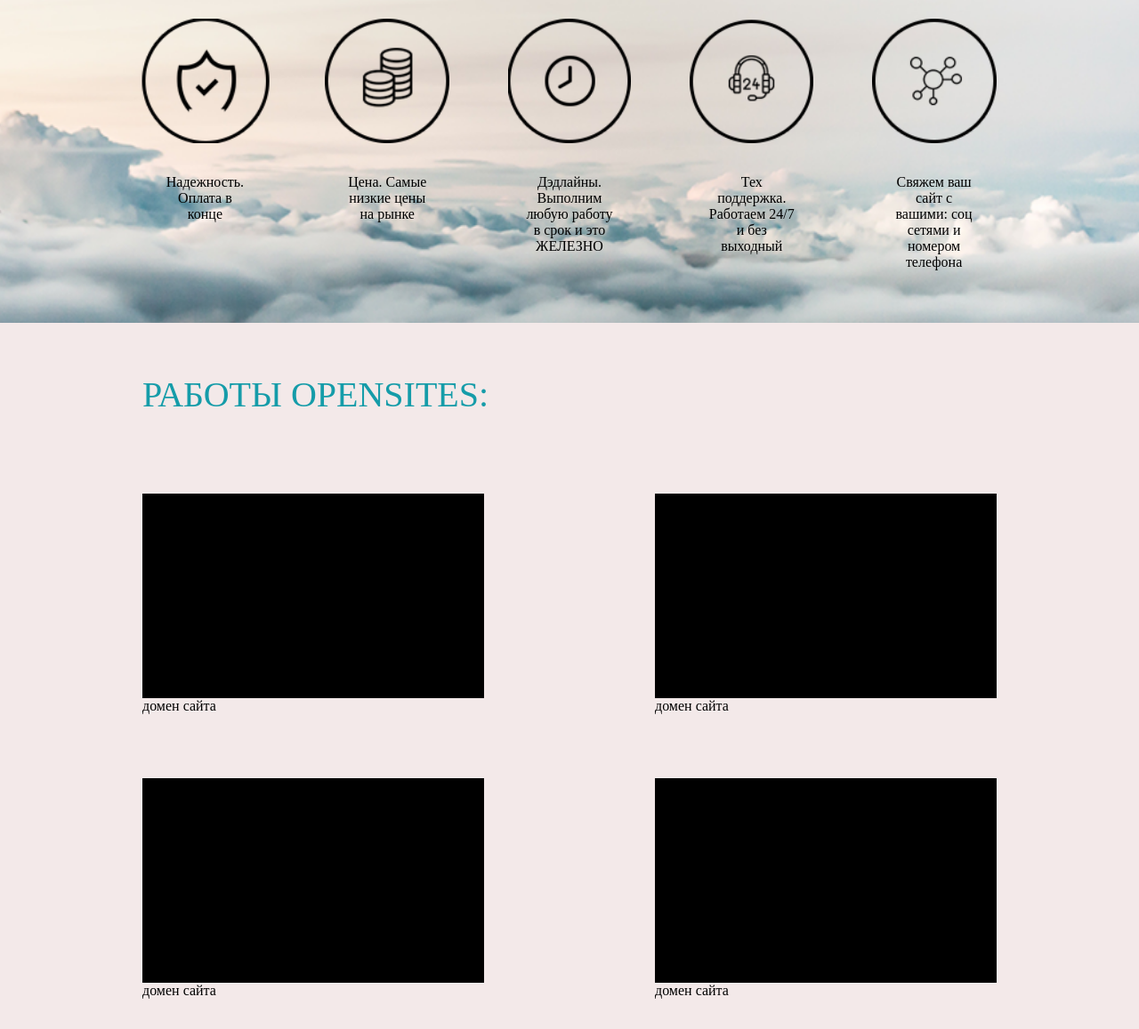
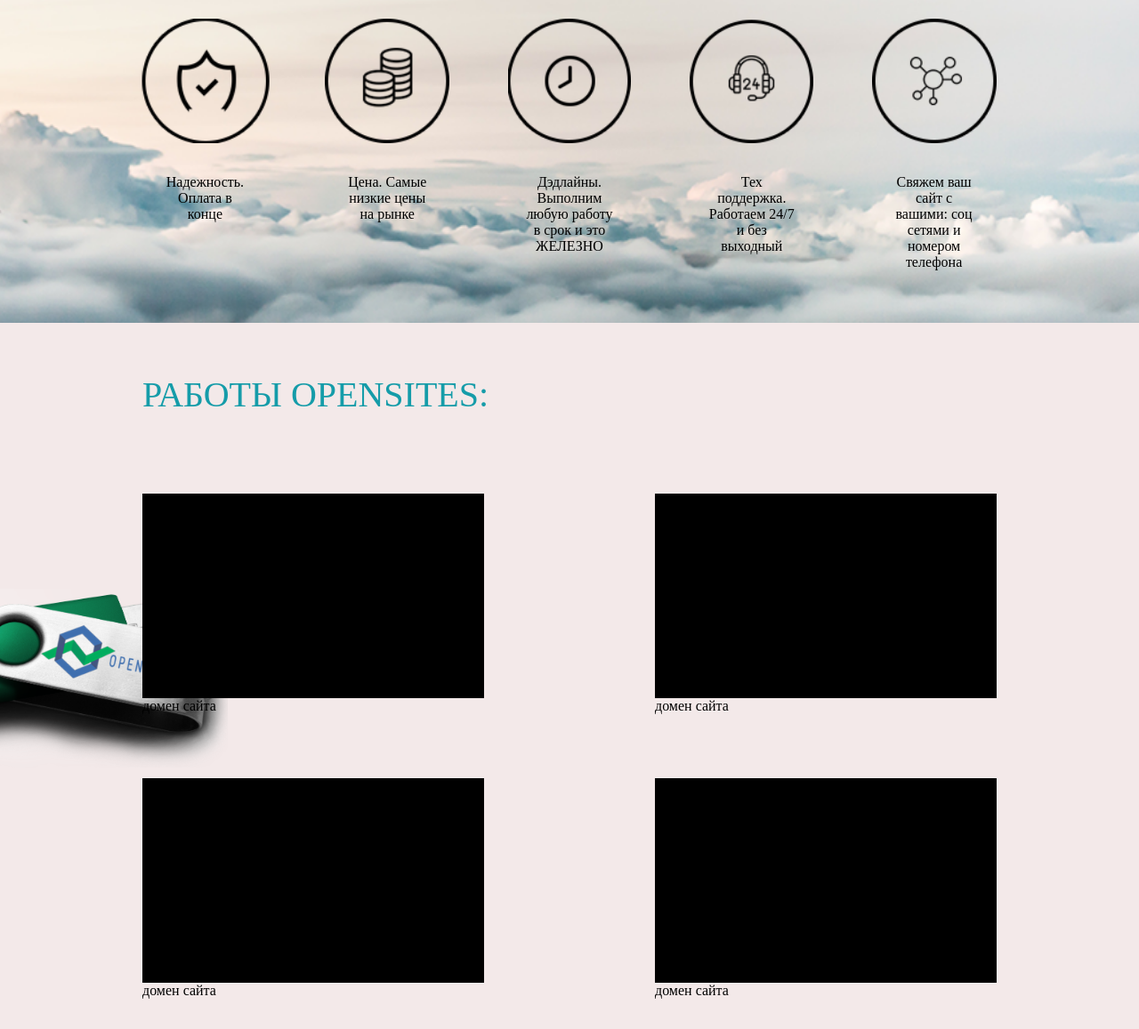
Before and after one commit to Donchidzee/Open-sites, a plain HTML site: page index.html in a window 1280 px wide. Shown: the part 8117-9274 px from the top of the page at 89% size. Drawn offline with Linux system fonts and the light colour scheme.

Commit message:
добыһавил фон

```diff
--- a/assets/css/layouts/open-site-works.css
+++ b/assets/css/layouts/open-site-works.css
@@ -1,6 +1,11 @@
 .open-site-works {
     height: 100vh;
     width: 100%;
+
+    background-image: url('/assets/img/driver.png');
+    background-size: 20%;
+    background-repeat: no-repeat;
+    background-position: left center;
 
     background-color: #f3e9e9;
 }
--- a/assets/css/layouts/unique-approach.css
+++ b/assets/css/layouts/unique-approach.css
@@ -2,7 +2,7 @@
     height: 100vh;
     width: 100%;
 
-    background-image: url(/assets/img/cup.png);
+    background-image: url('/assets/img/cup.png');
     background-size: 20%;
     background-repeat: no-repeat;
     background-position: left top;
```
Also changed, not shown: assets/img/driver.png (added).
